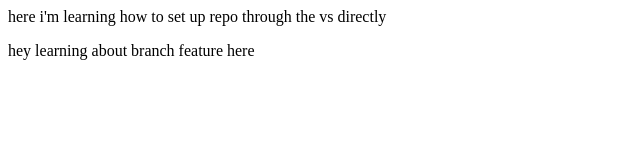
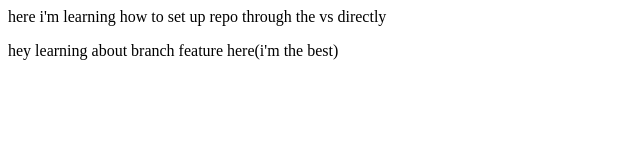
Before and after one commit to krish-developer010/localrepo, a plain HTML site: page index.html in a window 1280 px wide. Shown: the full height of the page, 0-640 px from the left. Drawn offline with Linux system fonts and the light colour scheme.

Commit message:
add something

```diff
--- a/index.html
+++ b/index.html
@@ -1,2 +1,2 @@
 <p>here i'm learning how to set up repo through the vs directly</p>
-<p>hey learning about branch feature here</p>
+<p>hey learning about branch feature here(i'm the best)</p>
```
